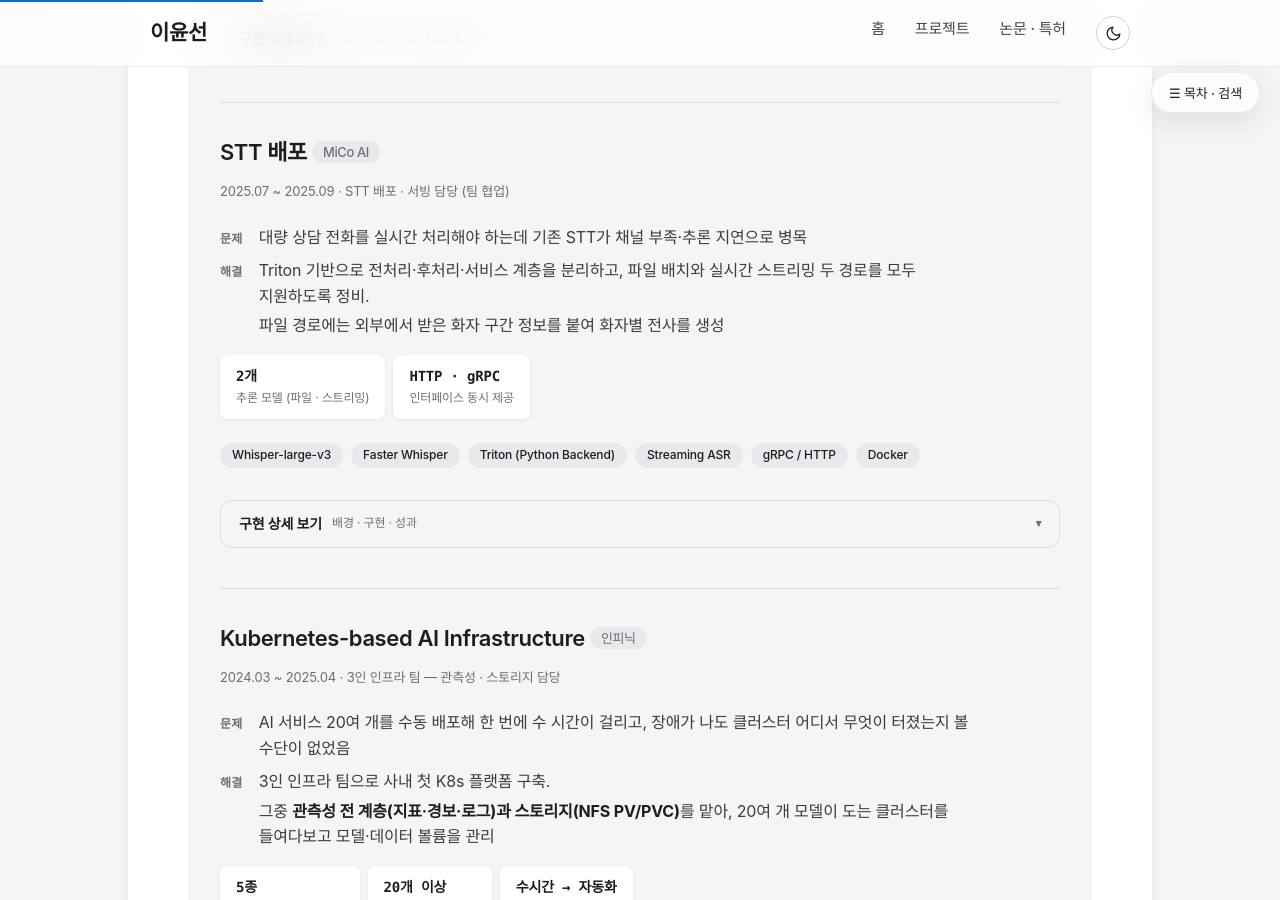
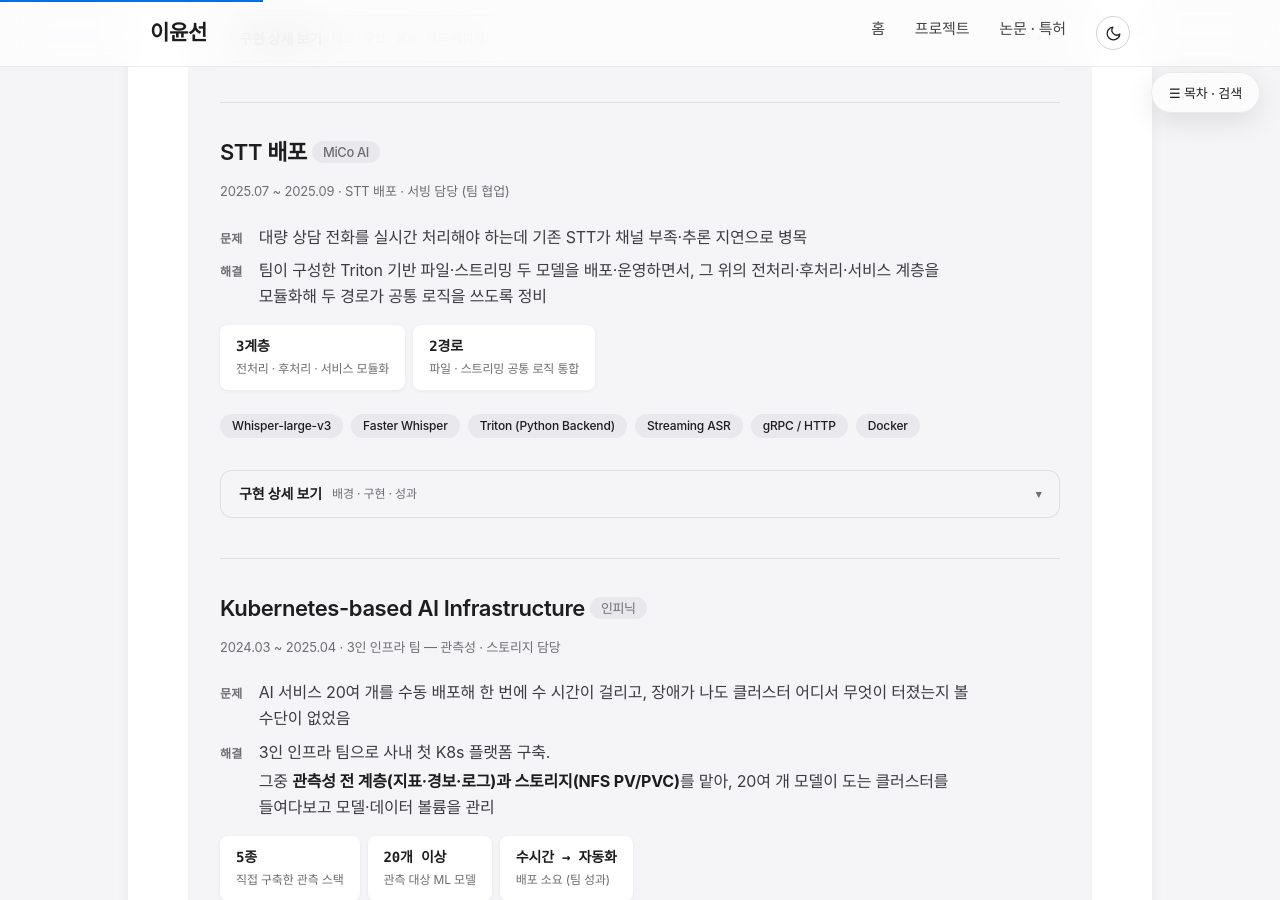
Before and after one commit to ckc5800/ckc5800.github.io, a Jekyll site: the page built from projects.html, in a window 1280 px wide and 900 px high, scrolled down 1989 px. Built offline with Jekyll 4.4.1, drawn with Linux system fonts in a browser that asks for light colours; some web fonts are replaced.

Commit message:
STT 카드 담당 경계 정정 — 팀 구성분과 본인 작업 분리
노션 export 전수 검색 + 본인 확인으로 두 주장을 정정.

- Triton 2모델(파일·스트리밍)·HTTP·gRPC 구성은 팀 산출물 → "배포·운영"으로
  수위 조정. 노션에 Triton 언급 0건이고 유일 근거는 사내 README 열람 기억
- 화자별 전사(clip_timestamps·모호 구간 분리)는 구현했으나 품질 미달로
  미적용 → 적용된 것처럼 읽히던 서술을 미채택 기록으로 전환
- 지표 블록을 팀 산출물(2개 모델·HTTP·gRPC)에서 본인 기여(3계층 모듈화·
  2경로 공통 로직 통합)로 교체
- 성과 목록에서 과장 제거, 팀 성과 명시

이력서도 같은 정정 반영해 재생성 (이윤선_이력서_0902, 3쪽 유지).

```diff
--- a/projects.html
+++ b/projects.html
@@ -340,11 +340,11 @@ title: 프로젝트
     <p class="project-meta">2025.07 ~ 2025.09 · STT 배포 · 서빙 담당 (팀 협업)</p>
     <dl class="ps">
         <dt>문제</dt><dd>대량 상담 전화를 실시간 처리해야 하는데 기존 STT가 채널 부족·추론 지연으로 병목</dd>
-        <dt>해결</dt><dd><span class="sentence">Triton 기반으로 전처리·후처리·서비스 계층을 분리하고, 파일 배치와 실시간 스트리밍 두 경로를 모두 지원하도록 정비.</span><span class="sentence">파일 경로에는 외부에서 받은 화자 구간 정보를 붙여 화자별 전사를 생성</span></dd>
-    </dl>
-    <div class="metrics">
-        <div class="metric"><span class="metric-value">2개</span><span class="metric-label">추론 모델 (파일 · 스트리밍)</span></div>
-        <div class="metric"><span class="metric-value">HTTP · gRPC</span><span class="metric-label">인터페이스 동시 제공</span></div>
+        <dt>해결</dt><dd><span class="sentence">팀이 구성한 Triton 기반 파일·스트리밍 두 모델을 배포·운영하면서, 그 위의 전처리·후처리·서비스 계층을 모듈화해 두 경로가 공통 로직을 쓰도록 정비</span></dd>
+    </dl>
+    <div class="metrics">
+        <div class="metric"><span class="metric-value">3계층</span><span class="metric-label">전처리 · 후처리 · 서비스 모듈화</span></div>
+        <div class="metric"><span class="metric-value">2경로</span><span class="metric-label">파일 · 스트리밍 공통 로직 통합</span></div>
     </div>
     <div class="tech-tags">
         <span class="tech-tag">Whisper-large-v3</span>
@@ -362,15 +362,15 @@ title: 프로젝트
 
     <h4 class="detail-head">구현</h4>
     <p><span class="sentence"><strong>AIG STT 구조 개선:</strong> Triton Inference Server 기반 음성인식 파이프라인을 전처리·후처리·서비스 계층으로 모듈화해 파일/스트리밍 공통 로직을 통합.</span><span class="sentence">YAML 기반 로그 로테이션·아카이빙 체계와 Docker 구성을 정비하고, 컨테이너 자동 재시작 정책으로 안정성을 보강.</span></p>
-    <p><span class="sentence"><strong>엔진 구성:</strong> Triton Python 백엔드로 파일 기반과 실시간 스트리밍 두 추론 모델을 구성하고, HTTP와 gRPC 인터페이스를 모두 제공.</span></p>
-    <p><span class="sentence"><strong>화자별 전사:</strong> 요청에 담겨 오는 화자 구간(<code>diarization_data</code>)을 Faster Whisper의 <code>clip_timestamps</code> 형식으로 변환해 화자마다 따로 전사를 돌리고, 결과를 화자별로 묶어 반환.</span><span class="sentence">어느 화자에도 명확히 귀속되지 않는 구간은 <code>Ambiguous</code>로 분리해 오귀속을 막음.</span><span class="sentence">화자 구간 자체는 외부 입력이며, 별도 과제였던 Pyannote 파인튜닝 모델은 채택되지 않아 여기에 연결되지 않았음</span></p>
+    <p><span class="sentence"><strong>담당 경계:</strong> Triton Python 백엔드로 파일 기반과 실시간 스트리밍 두 추론 모델을 구성하고 HTTP·gRPC를 제공하는 구조는 <strong>팀이 만든 것</strong>이며, 본인은 그 배포·운영과 위 계층 정비를 담당.</span></p>
+    <p><span class="sentence"><strong>화자별 전사 (구현했으나 미적용):</strong> 요청에 담겨 오는 화자 구간을 Faster Whisper의 <code>clip_timestamps</code> 형식으로 변환해 화자마다 따로 전사를 돌리고, 귀속이 모호한 구간은 별도로 분리하는 기능을 구현.</span><span class="sentence">결과 품질이 쓸 만한 수준에 못 미쳐 <strong>실제 서비스에는 적용되지 않았음</strong>.</span><span class="sentence">화자 구간 자체는 외부 입력이며, 별도 과제였던 Pyannote 파인튜닝(<a href="#diarization">화자 분리</a>)과는 무관한 작업</span></p>
 
     <h4 class="detail-head">성과</h4>
     <ul class="detail-list">
-        <li>Triton Inference Server 기반 배포 - 고성능 음성인식 파이프라인</li>
-        <li>Docker 컨테이너화로 배포 자동화 및 안정성 강화</li>
-        <li>배치 처리와 스트리밍 처리 모두 지원</li>
-        <li>전처리·후처리·서비스 계층 분리로 코드 재사용성 확보</li>
+        <li>전처리·후처리·서비스 계층 분리로 파일·스트리밍 공통 로직 통합 — 코드 재사용성 확보</li>
+        <li>YAML 기반 로그 로테이션·아카이빙 체계와 Docker 구성 정비</li>
+        <li>컨테이너 자동 재시작 정책으로 운영 안정성 보강</li>
+        <li>팀이 구성한 Triton 기반 파이프라인의 배포·운영 담당 (구성 자체는 팀 성과)</li>
     </ul>
         </div>
     </details>
```
Also changed, not shown: 2 other files.
